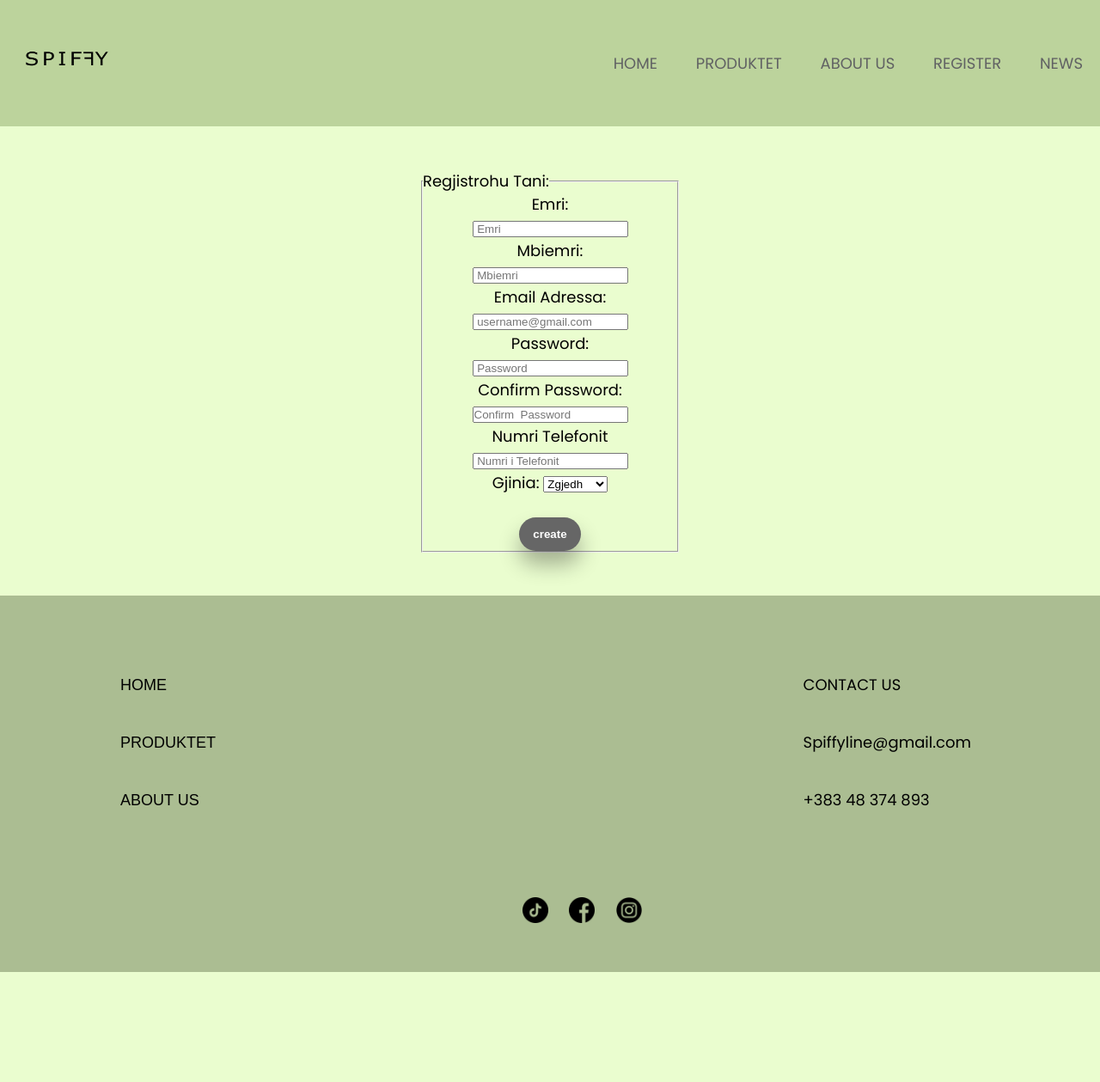
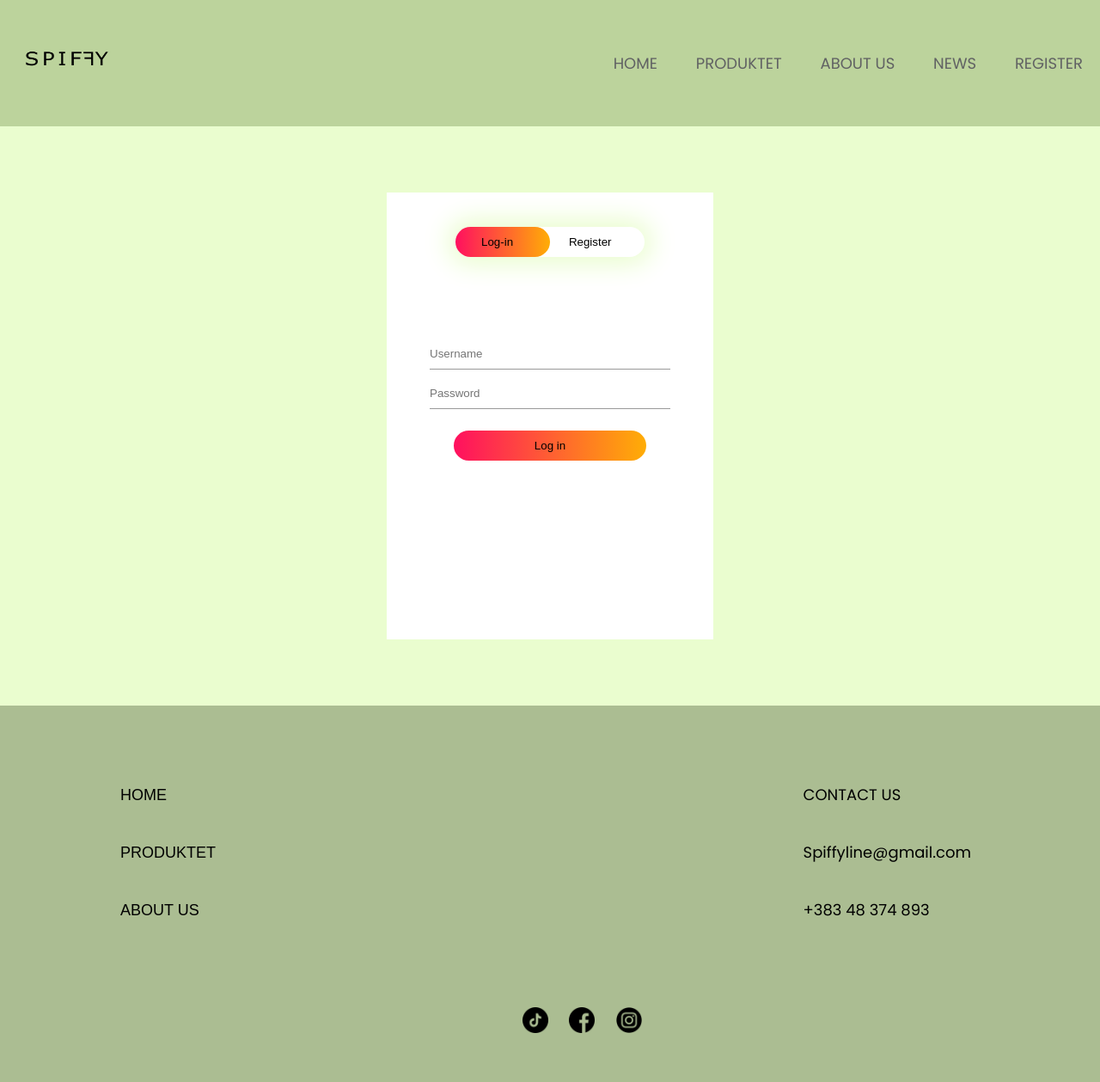
Before and after one commit to gentjusufi01/WebProjekti, a PHP site: page /Register.html in a window 1280 px wide. Shown: the whole page at 86% size. Before the commit the page ends 1131 px from the top, so only its background shows below. Run offline with PHP 8.4, Linux system fonts and the light colour scheme.

Commit message:
Log in / Register

```diff
--- a/AboutUs.html
+++ b/AboutUs.html
@@ -23,8 +23,8 @@ style="background-image: linear-gradient(#BCD39C,#ABBD92);">
         <li><a href="index.html">HOME</a></li>
         <li><a href="Product.html">PRODUKTET</a></li>
         <li><a href="AboutUs.html">ABOUT US</a></li>
+        <li><a href="News.html">NEWS</a></li>
         <li><a href="Register.html">REGISTER</a></li>
-        <li><a href="News.html">NEWS</a></li>
 
 
     </ul>
--- a/News.html
+++ b/News.html
@@ -5,7 +5,7 @@
   <meta charset="UTF-8" />
   <meta name="viewport" content="width=device-width, initial-scale=1.0" />
   <link rel="stylesheet" href="./style.css" />
-  <title>Spiffy Line</title>
+  <title>News</title>
 </head>
 
 <body>
@@ -16,8 +16,8 @@
         <li><a href="index.html">HOME</a></li>
         <li><a href="Product.html">PRODUKTET</a></li>
         <li><a href="AboutUs.html">ABOUT US</a></li>
+        <li><a href="News.html">NEWS</a></li>
         <li><a href="Register.html">REGISTER</a></li>
-        <li><a href="News.html">NEWS</a></li>
 
     </ul>
     </nav>
@@ -60,7 +60,7 @@
         <ul>
         <li><img src="https://cdn-dynmedia-1.microsoft.com/is/image/microsoftcorp/Content-Card-Brand-Hybrid-Work?wid=380&hei=213&fit=crop">
         <h3>Regjistrohu Për Përfitime</h3>
-        <p>Regjistrohu Në Website-in Tonë Në Mënyrë Që Të Pranoni Mesazhe Për Zbritjet Më Të Fundit</p>
+        <p>Bëhuni Pjesë E Klubit Të Zbritjeve Të Jashtëzakonshme, Regjistrohuni Sot Dhe Lini Stresin Në Qetësi!</p>
         </li>
         </ul>
     </div>
--- a/Product.html
+++ b/Product.html
@@ -12,8 +12,8 @@
         <li><a href="index.html">HOME</a></li>
         <li><a href="Product.html">PRODUKTET</a></li>
         <li><a href="AboutUs.html">ABOUT US</a></li>
+        <li><a href="News.html">NEWS</a></li>
         <li><a href="Register.html">REGISTER</a></li>
-        <li><a href="News.html">NEWS</a></li>
 
 
     </ul>
--- a/Register.html
+++ b/Register.html
@@ -3,11 +3,9 @@
 
 <head>
     <link rel="stylesheet" href="style.css">
-	<title>creating mailing system</title>
     <script src="javascript.js"></script>
-	<script type="text/javascript">
 
-	</script>
+	<title>Log In</title>
 </head>
 
 <body >
@@ -17,75 +15,40 @@
             <li><a href="index.html">HOME</a></li>
             <li><a href="Product.html">PRODUKTET</a></li>
             <li><a href="AboutUs.html">ABOUT US</a></li>
+            <li><a href="News.html">NEWS</a></li>
             <li><a href="Register.html">REGISTER</a></li>
-            <li><a href="News.html">NEWS</a></li>
 
 
         </ul>
         </nav>
-	<center>
-
-		<form>
-			<fieldset style="width:300px ;margin-bottom: 50px;margin-top: 50px;">
-				<legend>Regjistrohu Tani:</legend>
-				<table>
-					<tr>
-                        <p>Emri:</p>
-						<input type="text"
-							placeholder=" Emri"
-							maxlength="10"
-                            id="EmriRegister">
-					</tr>
-					<br>
-					<tr>
-                        <p>Mbiemri:</p>
-						<input type="text"
-							placeholder=" Mbiemri"
-							maxlength="10">
-					</tr>
-					<br>
-					<tr>
-                        <p>Email Adressa:</p>
-						<input type="email"
-							placeholder=" username@gmail.com" id="e">
-					</tr>
-					<br>
-					<tr>
-                        <p>Password:</p>
-						<input type="password" placeholder=" Password"id="Pasi">
-
-					</tr>
-					<br>
-					<tr>
-                        <p>Confirm Password:</p>
-						<input type="password" placeholder="Confirm  Password"
-                        >
-					</tr>
-					<br>
-					<tr>
-                        <p>Numri Telefonit</p>
-						<input type="text" placeholder=" Numri i Telefonit">
-					</tr>
-					<br>
-					<tr>
-						<label>Gjinia: </label>
-						<select id="gjinia">
-                            <option value="">Zgjedh</option>
-
-							<option value="male">Mashkull</option>
-							<option value="female">Femer</option>
-                            <option value="others">others</option>
-
-						</select>
-					</tr>
-					<br><br>
-					<tr><input  style="margin: 0px;"   class="active btn" type="submit"
-						onclick="validate()" value="create">
-					</tr>
-				</table>
-			</fieldset>
-		</form>
-    </center>
+        <div class="login">
+            <script src="../WebProjekti/javascript.js"></script>
+            <div class="boxx">
+                <div class="butonat">
+                    <div id="btnn"></div>
+                    <button type="button" class="butoni" onclick="login()">Log-in</button>
+                    <button type="button" class="butoni" onclick="register()">Register</button>
+                </div>
+            <form id="Login" class="forma">
+                <input type="text" class="input" placeholder="Username" required>
+                <input type="password" class="input" placeholder="Password" required>
+                <button type="submit" class="submit-btn">Log in</button>
+            </form>
+            <form id="Regjistrohu" class="forma">
+                <input type="text" class="input" placeholder="Emri" required>
+                <input type="text" class="input" placeholder="Mbiemri" required>
+                <input type="text" class="input" placeholder="Username" required>
+                <input type="password" class="input" placeholder="Password" required>
+                <input type="text" class="input" placeholder="Email" required>
+                <input type="number" class="input" placeholder="Numri Kontaktues" required>
+                <select class="Gjinia">
+                    <option>Femer</option>
+                    <option>Mashkull</option>
+                </select>
+                <button type="submit" class="submit-btn">Regjistrohu</button>
+            </form>
+            </div>
+        </div>
         <section id="footer">
 
             <div class="foot">
--- a/index.html
+++ b/index.html
@@ -16,8 +16,9 @@
         <li><a href="index.html">HOME</a></li>
         <li><a href="Product.html">PRODUKTET</a></li>
         <li><a href="AboutUs.html">ABOUT US</a></li>
+        <li><a href="News.html">NEWS</a></li>
         <li><a href="Register.html">REGISTER</a></li>
-        <li><a href="News.html">NEWS</a></li>
+
 
 
     </ul>
--- a/javascript.js
+++ b/javascript.js
@@ -85,3 +85,20 @@ function validate() {
   }
 
 }
+
+//Login dhe Register Form
+
+var x = document.getElementById("Login");
+var y = document.getElementById("Regjistrohu");
+var z = document.getElementById("btnn");
+
+function register(){
+    x.style.left = "-400px";
+    y.style.left = "50px";
+    z.style.left = "110px";
+}
+function login(){
+    x.style.left = "50px";
+    y.style.left = "450px";
+    z.style.left = "0";
+}
--- a/style.css
+++ b/style.css
@@ -557,3 +557,81 @@ padding-bottom: 40px;
 #News2 ul li{
   padding-left:60px;
 }
+/*Login Dhe Register*/
+.boxx{
+  width: 380px;
+  height: 520px;
+  position: relative;
+  margin: 6% auto;
+  background-color: white;
+  padding: 5px;
+  overflow: hidden;
+
+}
+.butonat{
+  width: 220px;
+  margin: 35px auto;
+  position: relative;
+  box-shadow: 0 0 30px 9px #EAFDCF;
+  border-radius: 30px;
+}
+
+.butoni{
+  padding: 10px 30px;
+  cursor: pointer;
+  background: transparent;
+  border: 0;
+  outline: none;
+  position: relative;
+}
+#btnn{
+  position: absolute;
+  width: 110px;
+  height: 100%;
+  background: linear-gradient(to right, #ff105f, #ffad06);
+  border-radius: 30px;
+  transition: .5s;
+}
+.forma{
+  top: 110px;
+  position: absolute;
+  width: 280px;
+  transition: .5s;
+}
+.input{
+  width: 100%;
+  padding: 10px 0;
+  margin: 5px 0;
+  border-top: 0;
+  border-bottom: 1px solid #999;
+  border-left: 0;
+  border-right: 0;
+  background: transparent;
+}
+.submit-btn{
+  width: 80%;
+  height:35px;
+  padding: 10 px 30px;
+  cursor: pointer;
+  display: block;
+  margin: auto;
+  margin-top: 20px;
+  background: linear-gradient(to right, #ff105f, #ffad06);
+  border: 0;
+  outline: none;
+  border-radius: 30px;
+}
+.Gjinia{
+  margin: 15px 10px 15px 0;
+  width: 80px;
+  height: 25px;
+}
+#Login{
+  left: 50px;
+  margin-top: 55px;
+
+}
+#Regjistrohu{
+  left: 450px;
+
+}
```
Also changed, not shown: foto/AboutUs1 (1).jpg (deleted).
